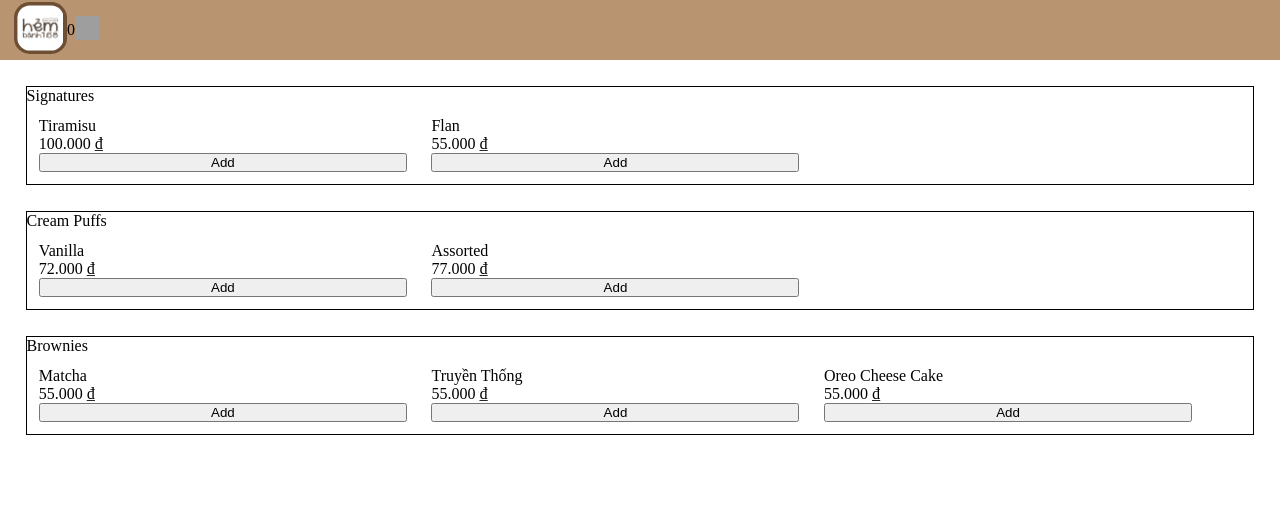
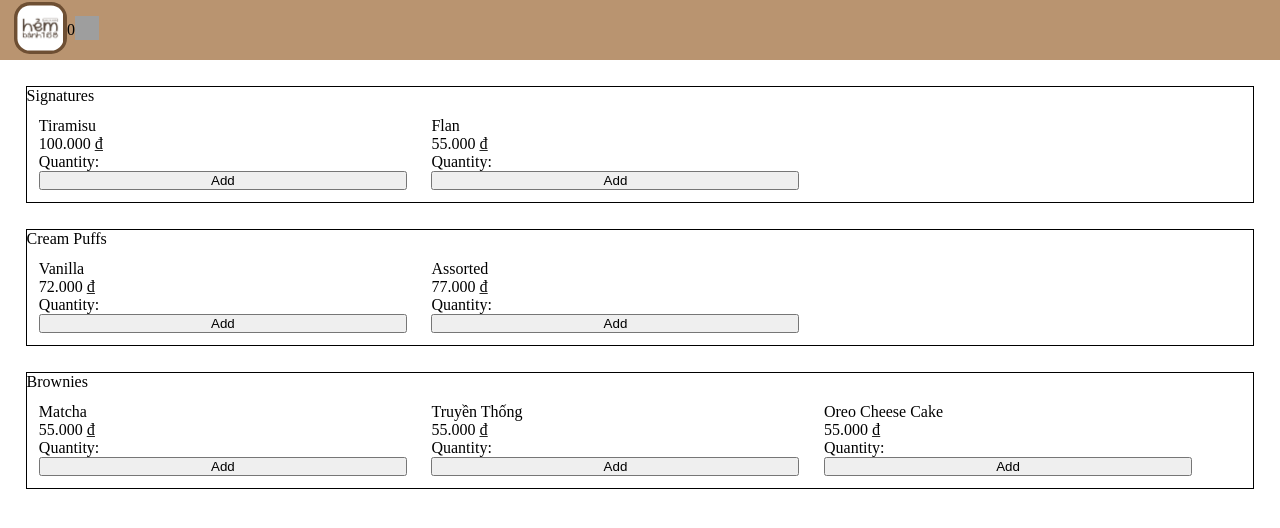
Before and after one commit to hoanhua14/hem168, a React (Vite) app in the folder 168/: page / in a window 1280 px wide. Shown: the top 528 px of the page. Built offline with nearby package versions, Linux system fonts and the light colour scheme; grey boxes are pictures that could not be loaded.

Commit message:
added shown quantity on the order page

```diff
--- a/168/src/components/ProductCard.jsx
+++ b/168/src/components/ProductCard.jsx
@@ -1,5 +1,5 @@
 import { addItem } from "../features/cartSlice";
-import { useDispatch } from "react-redux";
+import { useDispatch, useSelector } from "react-redux";
 const ProductCard = ({ name, price, id }) => {
   const formatVND = (number) =>
     number.toLocaleString("vi-VN", { style: "currency", currency: "VND" });
@@ -7,10 +7,18 @@ const ProductCard = ({ name, price, id }) => {
   const handleAddToCart = () => {
     dispatch(addItem({ name, price, id }));
   };
+  const quantityOfAProduct = useSelector((state) => {
+    const itemToFind = state.cart.items.find((item) => item.id === id);
+    if (itemToFind) {
+      return itemToFind.quantity;
+    }
+  });
+
   return (
     <div className="product-card">
       {name}
       <div>{formatVND(price)}</div>
+      <div>Quantity: {quantityOfAProduct}</div>
       <button onClick={handleAddToCart}>Add</button>
     </div>
   );
```
Also changed, not shown: 168/src/features/userInfoSlice.js (added).
